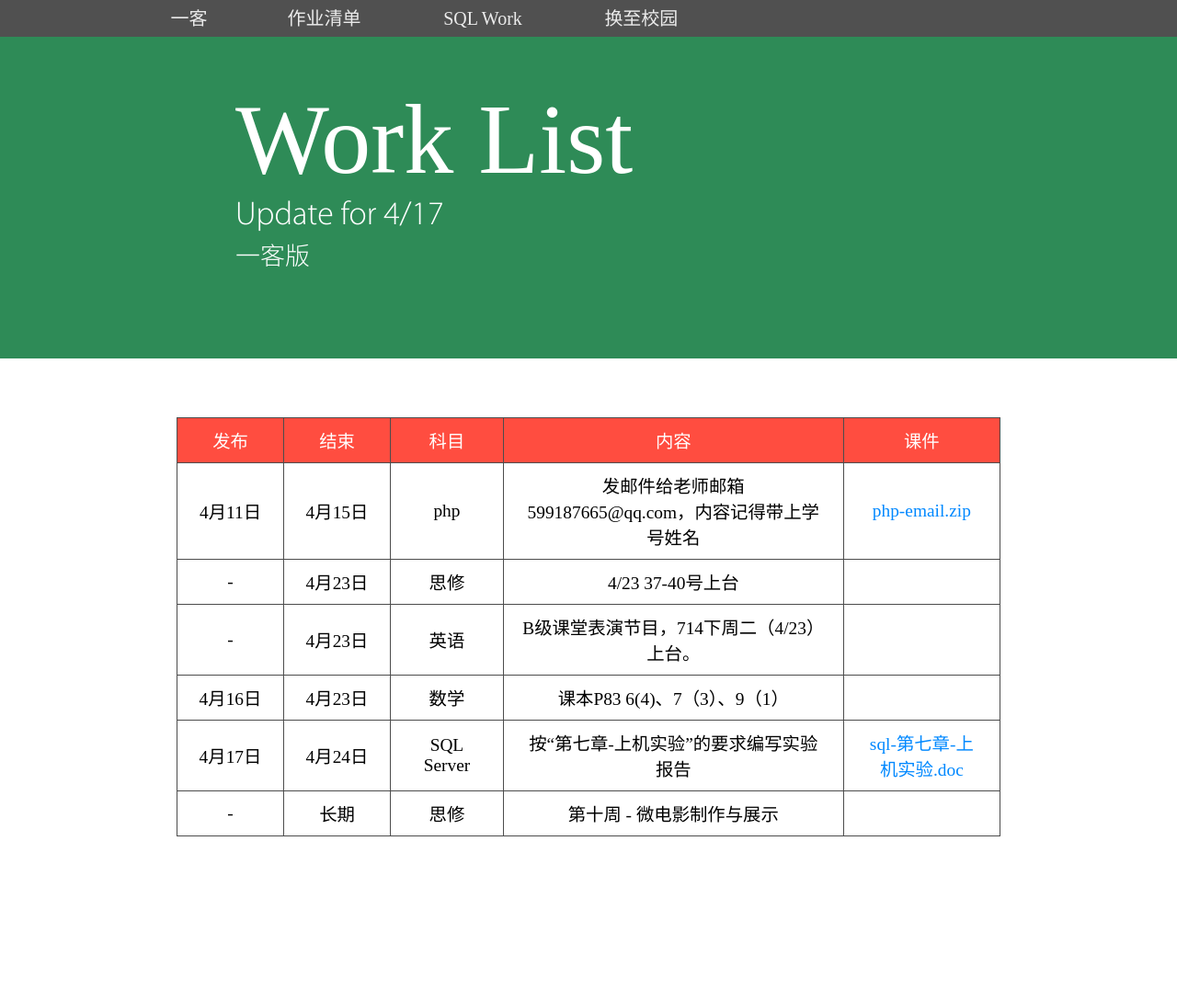
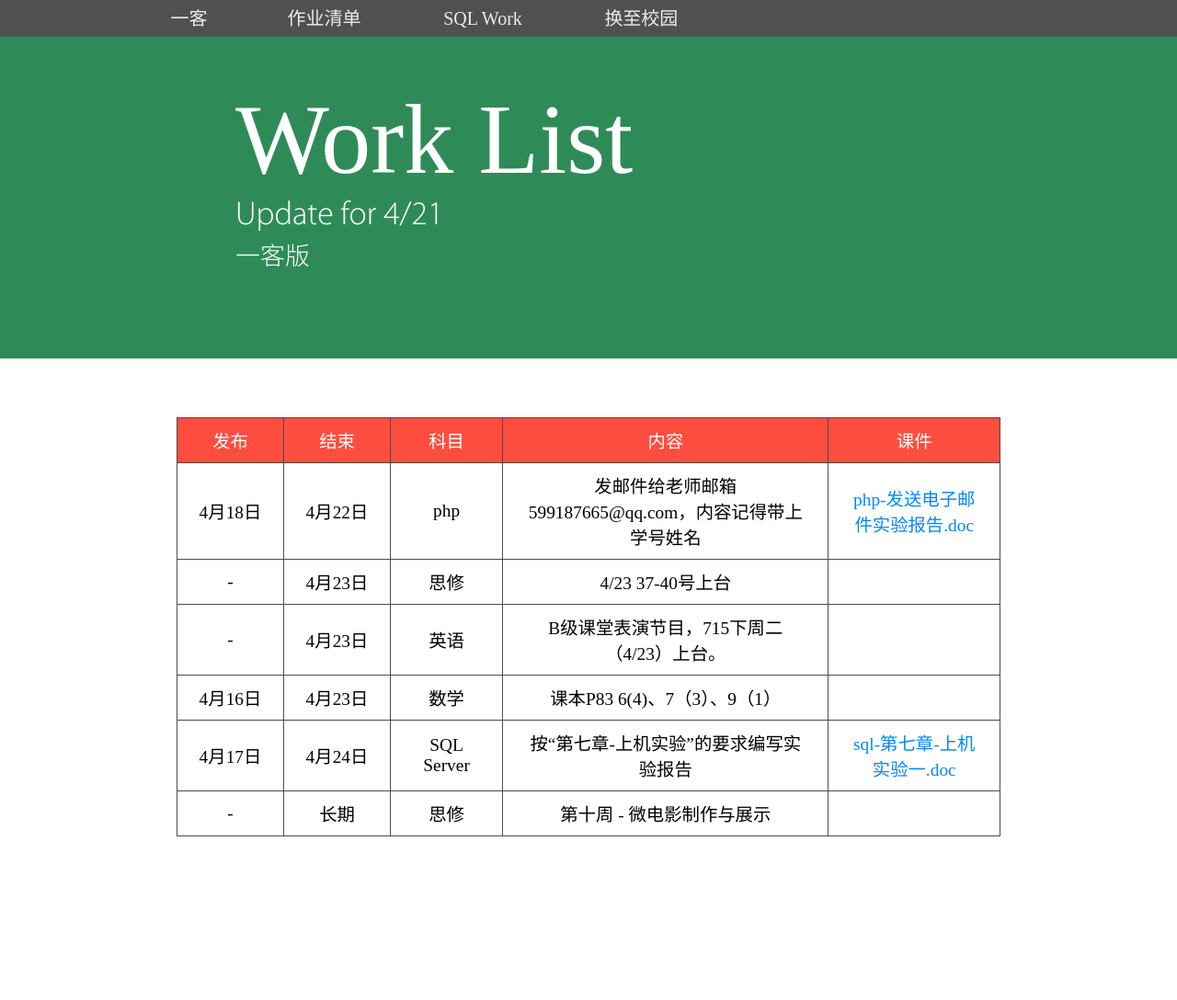
Before and after one commit to AMoLingran/Yeek, a PHP site: page /worklist in a window 1280 px wide. Shown: the top 1088 px of the page at 92% size. Run offline with PHP 8.4, Linux system fonts and the light colour scheme; data that the repository does not hold is empty.

Commit message:
UWL 0421

```diff
--- a/sqlwork/index.php
+++ b/sqlwork/index.php
@@ -114,7 +114,7 @@ function showUpload($fileArray)
 <header>
     <div>
         <p><span>SQL Work</span></p>
-        <p>Work for 4/17 </p>
+        <p>Work for 4/24 </p>
         <p><?php echo $domainInfo['name']; ?> - beta 版</p>
     </div>
 </header>
--- a/worklist/index.php
+++ b/worklist/index.php
@@ -9,12 +9,12 @@
 $domainInfo= include_once("../part/Position.php");
 $counter = 1;
 $list = [
-    ['end' => '0415', 'start' => '0411', 'Subject' => 'php', 'info' => '发邮件给老师邮箱599187665@qq.com，内容记得带上学号姓名', 'annex' => 'php-email.zip'],
-    ['end' => '0423', 'start' => '-', 'Subject' => '英语', 'info' => 'B级课堂表演节目，714下周二（4/23）上台。', 'annex' => ''],
+    ['end' => '0422', 'start' => '0418', 'Subject' => 'php', 'info' => '发邮件给老师邮箱599187665@qq.com，内容记得带上学号姓名', 'annex' => 'php-发送电子邮件实验报告.doc'],
+    ['end' => '0423', 'start' => '-', 'Subject' => '英语', 'info' => 'B级课堂表演节目，715下周二（4/23）上台。', 'annex' => ''],
     ['end' => '0423', 'start' => '-', 'Subject' => '思修', 'info' => '4/23 37-40号上台', 'annex' => ''],
     ['end' => '0423', 'start' => '0416', 'Subject' => '数学', 'info' => '课本P83 6(4)、7（3）、9（1）', 'annex' => ''],
     ['end' => '长期', 'start' => '-', 'Subject' => '思修', 'info' => '第十周 - 微电影制作与展示', 'annex' => ''],
-    ['end' => '0424', 'start' => '0417', 'Subject' => 'SQL Server', 'info' => '按“第七章-上机实验”的要求编写实验报告', 'annex' => 'sql-第七章-上机实验.doc'],
+    ['end' => '0424', 'start' => '0417', 'Subject' => 'SQL Server', 'info' => '按“第七章-上机实验”的要求编写实验报告', 'annex' => 'sql-第七章-上机实验一.doc'],
 ];
 asort($list);
 function add($array,$flag){
@@ -44,7 +44,7 @@ $list = add($list,"start");
 <header>
     <div>
         <p><span>Work List</span></p>
-        <p>Update for 4/17</p>
+        <p>Update for 4/21</p>
         <p><?php echo $domainInfo['name'] ?>版</p>
     </div>
 </header>
@@ -81,7 +81,7 @@ $list = add($list,"start");
     </table>
 
     <p id="OS">
-        <a href="http://<?php echo $domainInfo['Position'];?>/worklist/oldAnnex">以往课件</a>
+        <a href="http://<?php echo $domainInfo['domain'];?>/worklist/oldAnnex">以往课件</a>
         <a href="http://gitee.com/Moreant/schoolwork">某人答案</a>
         <br> <br>
         -此页的源码-<br><br>
```
